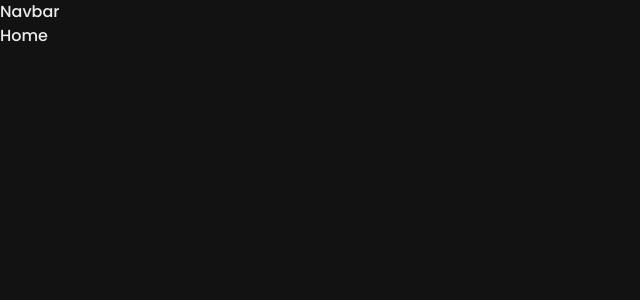
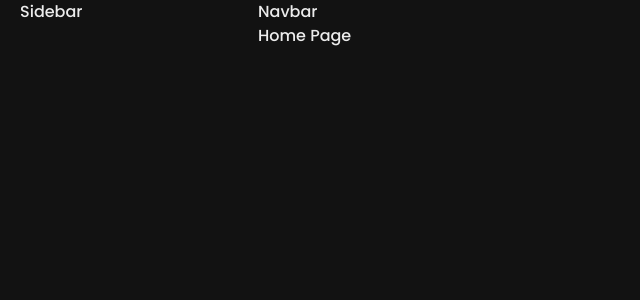
Before and after one commit to mehedi008h/project-management-front-end, a React (Vite) app: page / in a window 1280 px wide. Shown: the top 300 px of the page, without its empty margins (0-640 px from the left). Built offline with nearby package versions, Linux system fonts and the light colour scheme.

Commit message:
setting layout

```diff
--- /dev/null
+++ b/src/components/common/Sidebar.tsx
@@ -0,0 +1,5 @@
+const Sidebar = () => {
+    return <div>Sidebar</div>;
+};
+
+export default Sidebar;
--- a/src/components/index.ts
+++ b/src/components/index.ts
@@ -2,3 +2,4 @@ export { default as Container } from "./common/Container";
 export { default as InputField } from "./inputs/InputField";
 export { default as Login } from "./auth/Login";
 export { default as Signup } from "./auth/Signup";
+export { default as Sidebar } from "./common/Sidebar";
--- a/src/pages/HomePage.tsx
+++ b/src/pages/HomePage.tsx
@@ -1,5 +1,7 @@
+import { Text } from "@chakra-ui/react";
+
 const HomePage = () => {
-    return <div>Home</div>;
+    return <Text>Home Page</Text>;
 };
 
 export default HomePage;
--- a/src/pages/Layout.tsx
+++ b/src/pages/Layout.tsx
@@ -1,11 +1,30 @@
-import { Text } from "@chakra-ui/react";
+import { Box, Grid, GridItem, Show, Text } from "@chakra-ui/react";
 import { Outlet } from "react-router-dom";
+import { Sidebar } from "../components";
 const Layout = () => {
     return (
-        <>
-            <Text>Navbar</Text>
-            <Outlet />
-        </>
+        <Grid
+            templateAreas={{
+                base: `"main"`,
+                lg: `"aside main"`,
+            }}
+            templateColumns={{
+                base: "1fr",
+                lg: "250px 1fr",
+            }}
+        >
+            <Show above="lg">
+                <GridItem area="aside" paddingX={5}>
+                    <Sidebar />
+                </GridItem>
+            </Show>
+            <GridItem area="main">
+                <Box paddingLeft={2}>
+                    <Text>Navbar</Text>
+                    <Outlet />
+                </Box>
+            </GridItem>
+        </Grid>
     );
 };
 
```
